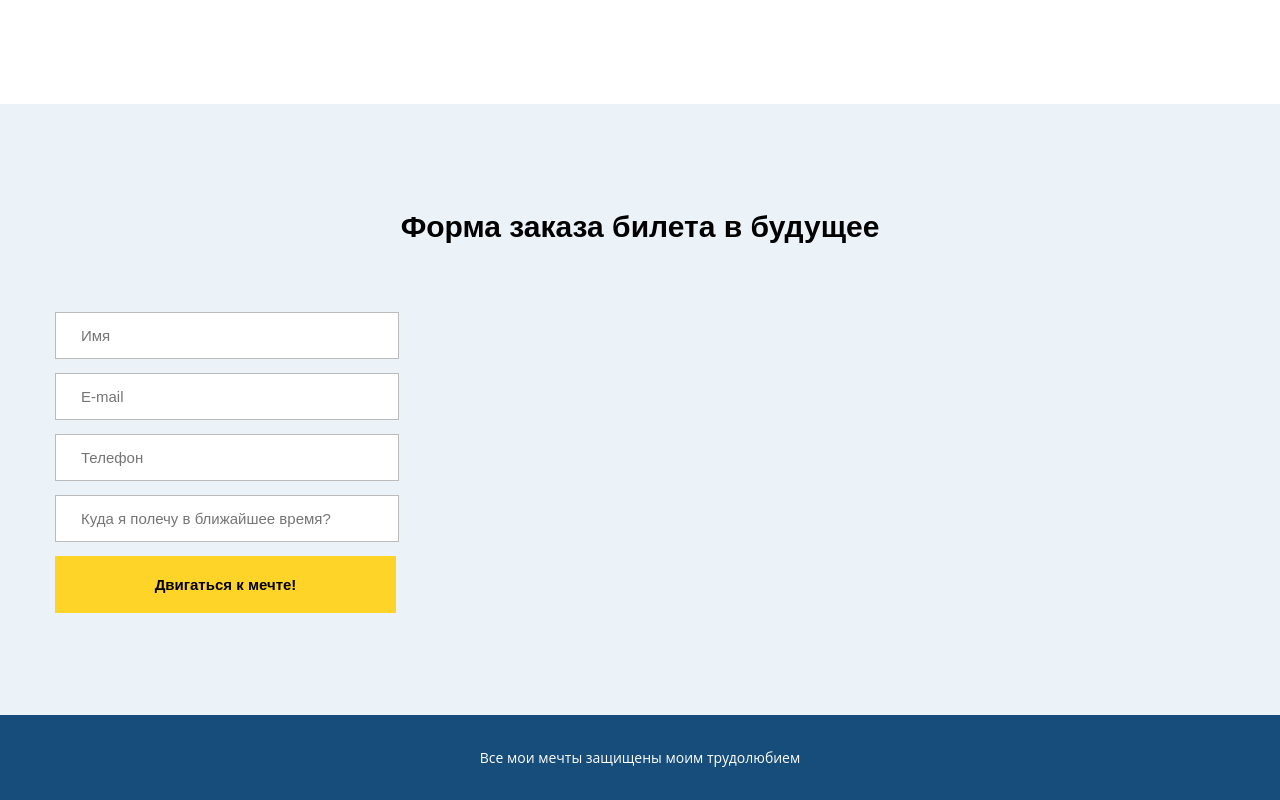
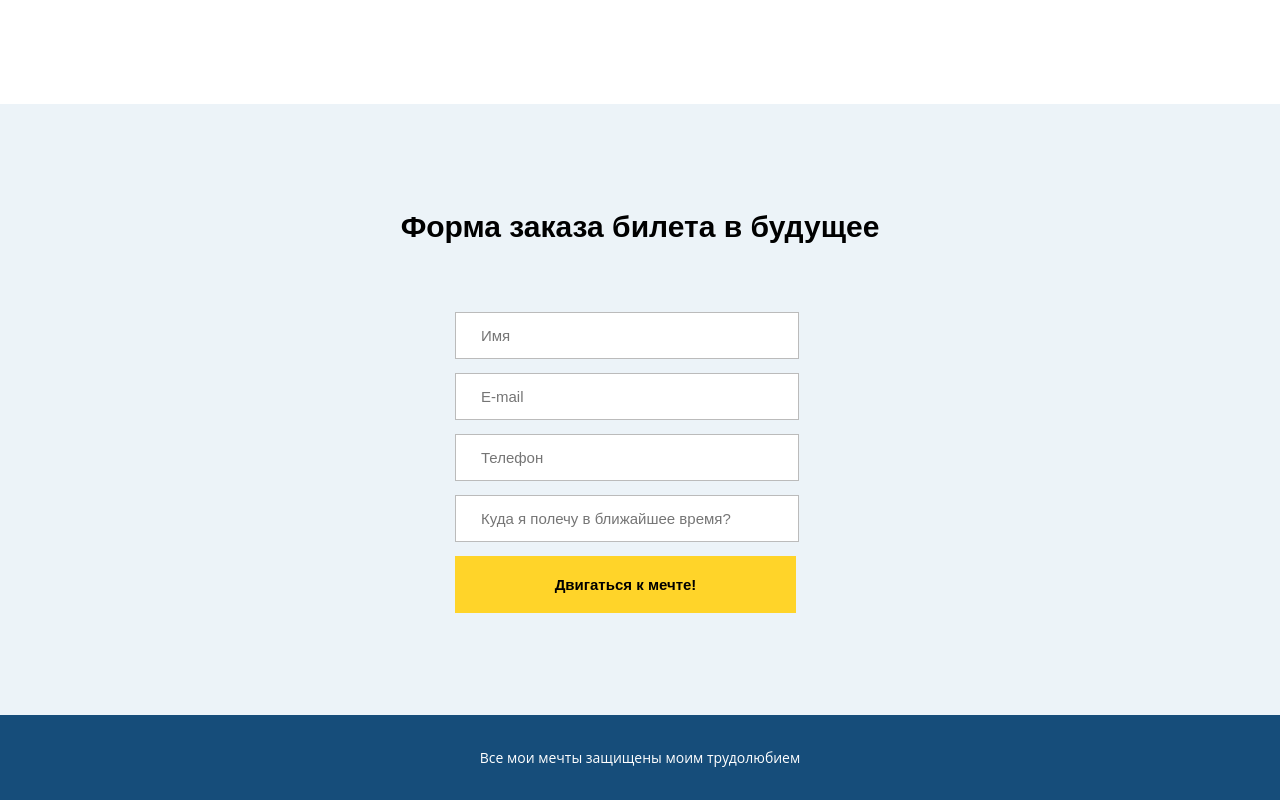
Before and after one commit to xvayy/Document, a plain HTML site: page index.html in a window 1280 px wide. Shown: the part 1331-2131 px from the top of the page. Drawn offline with Linux system fonts and the light colour scheme.

Commit message:
Update main.css

```diff
--- a/css/main.css
+++ b/css/main.css
@@ -138,6 +138,7 @@ h1, h2, h3, h4, h5, h6 {
 	font-family: 'Ubuntu', sans-serif;
 	height: 47px;
 	padding-left: 25px;
+	margin-left: 400px;
 }
 
 .btn-form {
@@ -147,6 +148,7 @@ h1, h2, h3, h4, h5, h6 {
 	font-size: 15px;
 	border: 0;
 	width: 341px;
+	margin-left: 400px;
 }
 
 .footer {
```
